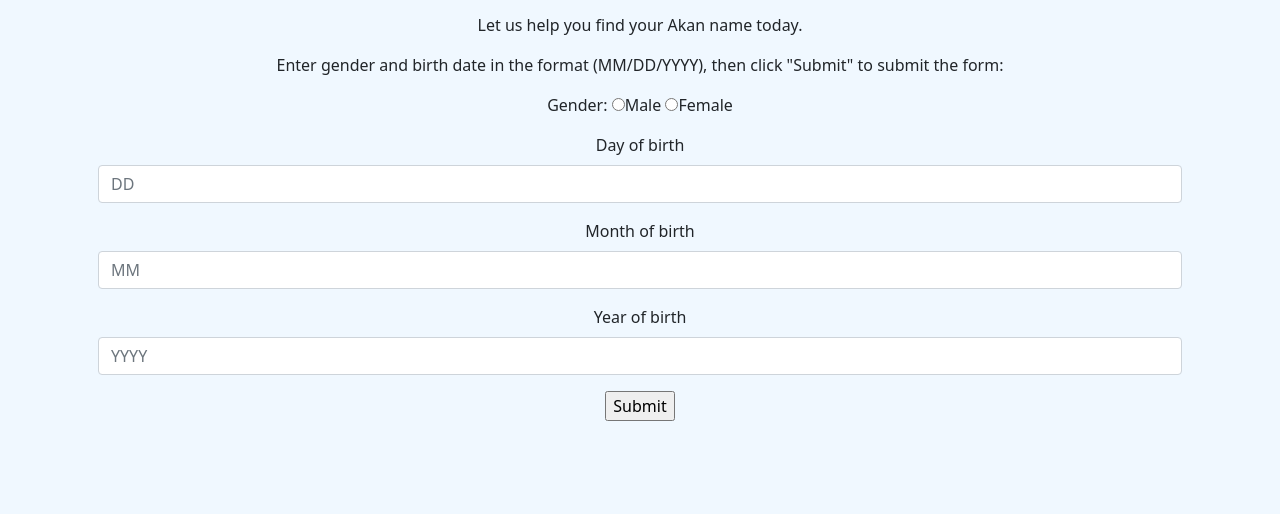
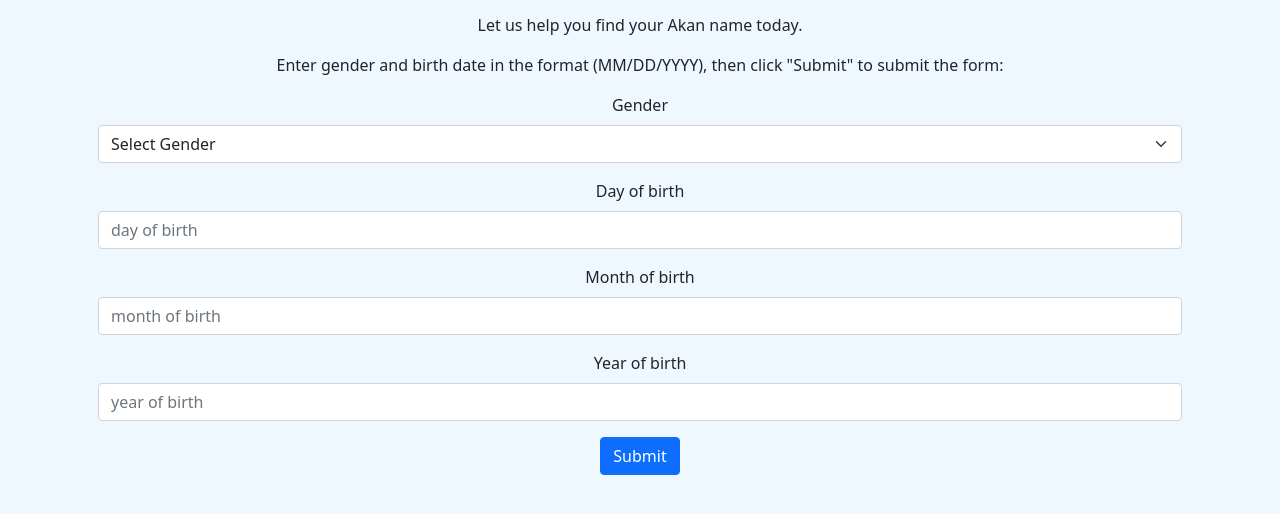
Before and after one commit to PKenneth01/JS-PROJECT, a plain HTML site: page index.html in a window 1280 px wide. Shown: the part 170-684 px from the top of the page. Drawn offline with nearby package versions, Linux system fonts and the light colour scheme.

Commit message:
ammended form inputs

```diff
--- a/index.html
+++ b/index.html
@@ -16,29 +16,30 @@
      <P>Let us help you find your Akan name today.</P>
      <p>Enter gender and birth date in the format (MM/DD/YYYY), then click "Submit" to submit the form:</p>
      <p>
-     <form id="test">
-            <label for="gender">Gender:</label>
-            <input type="radio" name="gender" value="0">Male</input>
-            <input type="radio" name="gender" value="1">Female</input>
+        <form>
+            <p>
+              <label for="gender" class="form-label">Gender</label>
+              <select id="gender" class="form-select" name="gender">
+                <option>Select Gender</option>
+                <option value="male">Male</option>
+                <option value="female">Female</option>
+              </select>
             </p>
             <p>
               <label class="form-label">Day of birth</label>
-                <input id="dob" class="form-control" name="dob" type="number" placeholder="DD" />
+              <input id="dob" class="form-control" name="dob" type="number" placeholder="day of birth" />
             </p>
             <p>
               <label class="form-label">Month of birth</label>
-                <input id="mob" class="form-control" name="mob" type="number" placeholder="MM" />
+              <input id="mob" class="form-control" name="mob" type="number" placeholder="month of birth" />
             </p>
             <p>
               <label class="form-label">Year of birth</label>
-                <input id="yob" class="form-control" name="yob" type="number" placeholder="YYYY" />
+              <input id="yob" class="form-control" name="yob" type="number" placeholder="year of birth" />
             </p>
-        </p>
-        <p>
-            <input type="submit" value="Submit">
-        </p>
+            <p><input type="submit"  onclick="get_akan_name()" class="btn btn-primary" value="Submit" name="submit"></p>
           </form>
-    <script src="name_site.js"> </script>
         </div>
+        <script src="assets/js/day-of-birth.js"></script>
       </body>
       </html>
--- a/name_site.js
+++ b/name_site.js
@@ -29,13 +29,11 @@ const days_of_the_week = [
     "Ama",
   ]
 
-
-
 function get_akan_name () {
-  let day = document.getElementById("dob");
+  let day = document.getElementById("dob").value;
   console.log (day)
-  let month = document.getElementById("mob");
-  let year = document.getElementById("yob");
+  let month = document.getElementById("mob").value;
+  let year = document.getElementById("yob").value;
 
   if ((day <= 0) || (day > 31)) {
     day = prompt("Please add a valid Day of Birth")
```
Lines whose indentation alone changed are shown as unchanged.
